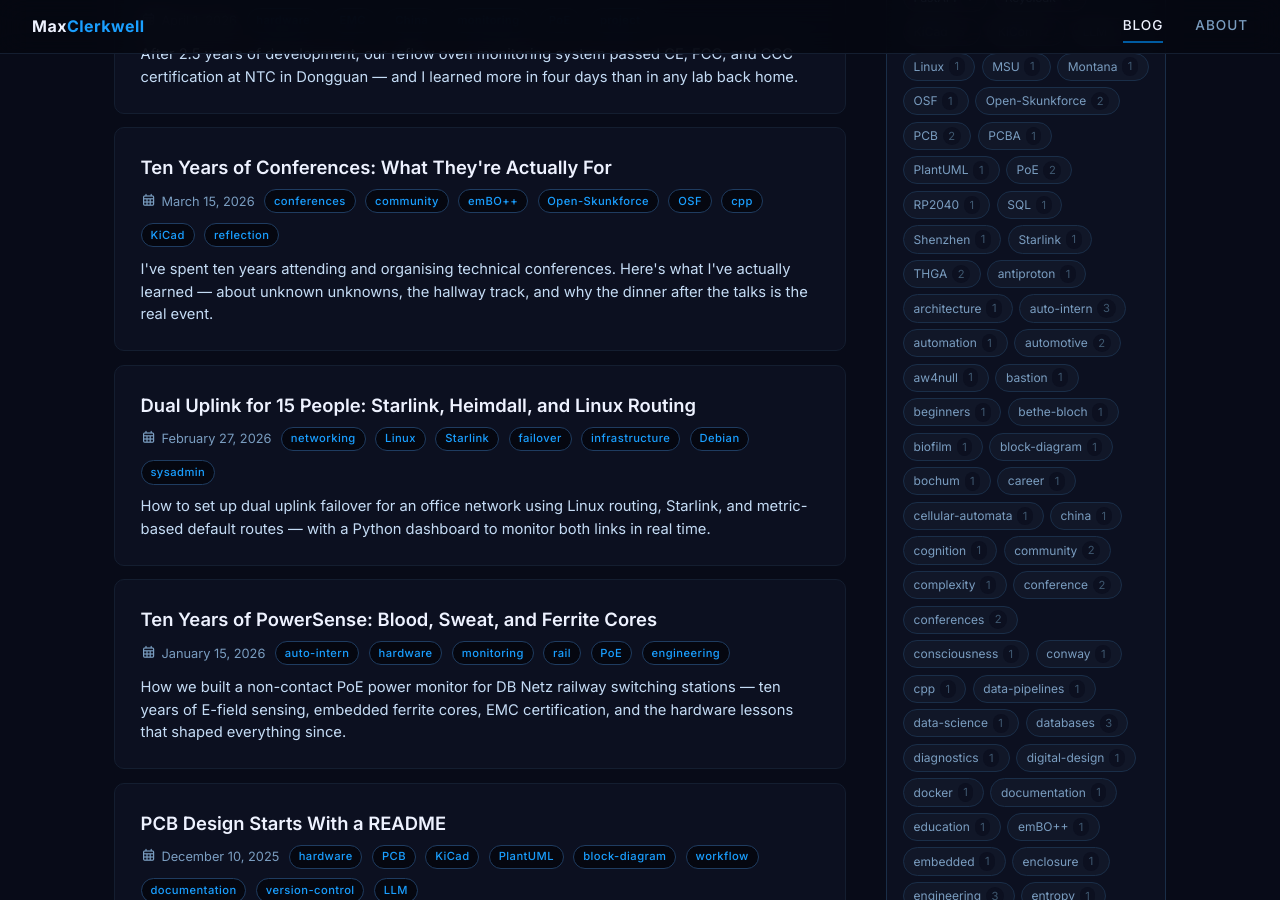
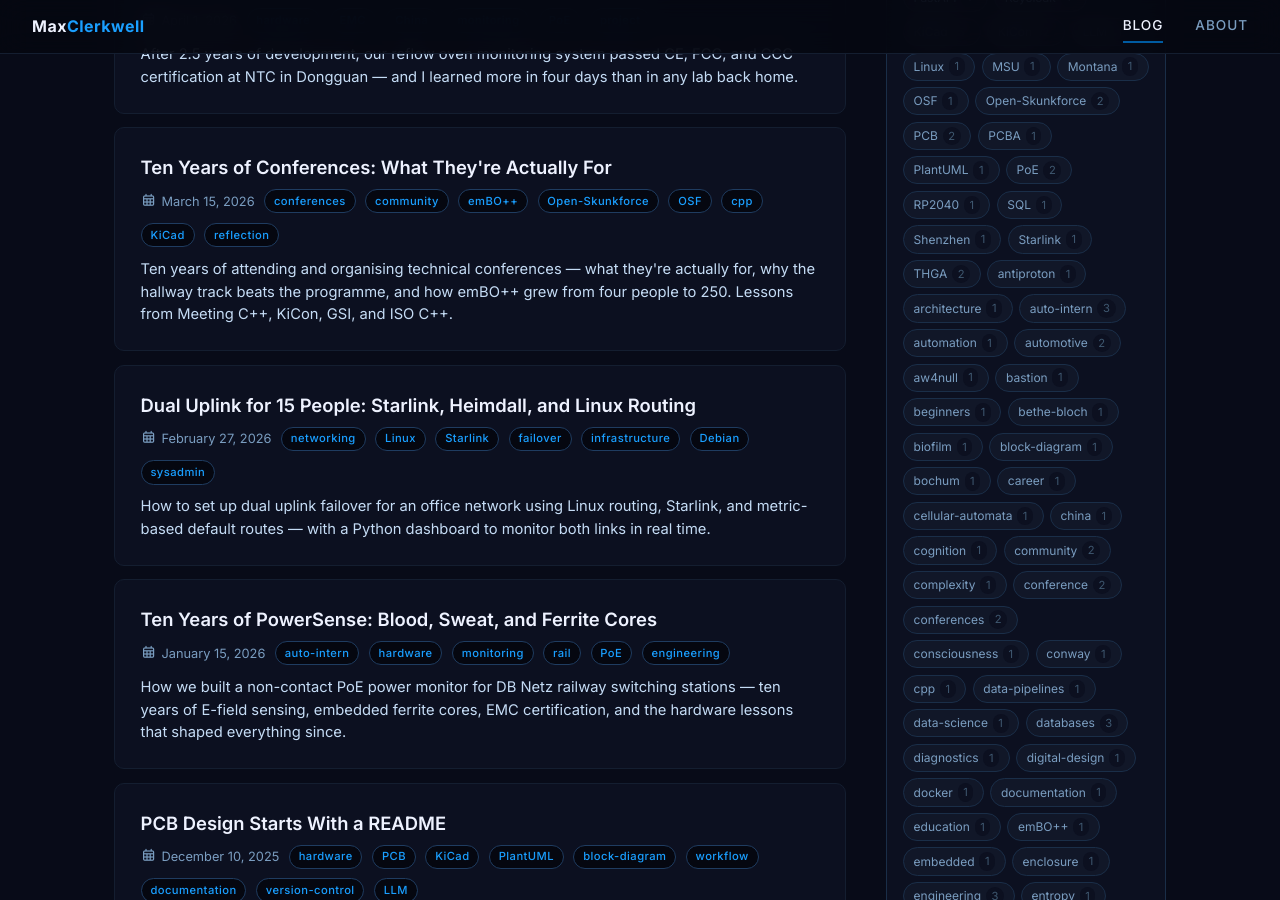
Before and after one commit to MaxClerkwell/maxclerkwell.github.io, a Jekyll site: the page built from index.html, in a window 1280 px wide and 900 px high, scrolled down 4151 px. Built offline with Jekyll 4.4.1, drawn with Linux system fonts in a browser that asks for light colours; nearby versions of some CDN libraries; library files that are not in the unit come from our copies; comment, search, counter and statistics services are not loaded.

Commit message:
SEO: optimise why-conferences post — keywords, headings, og:image
- Improve description to target conference attendance and organisation queries
- Add keywords and og:image frontmatter
- Rename five headings for better search intent coverage

Co-Authored-By: Claude Sonnet 4.6 <noreply@anthropic.com>

```diff
--- a/posts/why-conferences-march-2026/why-conferences-march-2026.md
+++ b/posts/why-conferences-march-2026/why-conferences-march-2026.md
@@ -3,13 +3,15 @@ layout: post
 title: "Ten Years of Conferences: What They're Actually For"
 date: 2026-03-15
 tags: [conferences, community, emBO++, Open-Skunkforce, OSF, cpp, KiCad, reflection]
-description: "I've spent ten years attending and organising technical conferences. Here's what I've actually learned — about unknown unknowns, the hallway track, and why the dinner after the talks is the real event."
+description: "Ten years of attending and organising technical conferences — what they're actually for, why the hallway track beats the programme, and how emBO++ grew from four people to 250. Lessons from Meeting C++, KiCon, GSI, and ISO C++."
+image: assets/stephan_und_bjarne.png
+keywords: "technical conferences, emBO++, Open Skunkforce, KiCon, Meeting C++, conference organisation, developer community, embedded C++"
 permalink: /posts/why-conferences-march-2026/
 ---
 
 In 2015 I went to my first real conference. I came back a different engineer. That sounds dramatic, but it's accurate, and it took me a while to understand why. This post is an attempt to write that down — both for myself, after ten years, and for the companies, universities, and open-source projects that keep asking us at [Open Skunkforce e.V.](https://skunkforce.org) how we think about this.
 
-## Meeting C++, 2015
+## How Meeting C++ 2015 Changed How I Think About Engineering
 
 I went to **Meeting C++ 2015** with my colleague [Odin Holmes](https://x.com/odinthenerd). At that point I thought I was a reasonably competent programmer. I was wrong — not in the way that's demoralising, but in the way that only becomes visible when you're suddenly in a room full of people who have been thinking deeply about problems you haven't encountered yet.
 
@@ -43,7 +45,7 @@ Over the past ten years, roughly:
 
 That is a lot of rooms. A lot of evenings. A lot of hallways.
 
-## The Moments That Stay
+## Three Conference Moments That Changed Something
 
 Three moments from the past decade stand out when I try to articulate what conferences are actually for.
 
@@ -79,7 +81,7 @@ Conferences have not fully recovered since COVID. That's the honest picture. Att
 
 ![emBO++ 2026 — still running, still worth it](assets/PXL_20260320_082116266.MP.jpg)
 
-## The Broader World
+## Beyond Software: PANDA, GSI, and KiCon
 
 Conferences are not only about software. Some of the most formative meetings I've attended were **PANDA and GSI collaboration meetings** at [GSI Helmholtzzentrum für Schwerionenforschung](https://www.gsi.de) in Darmstadt — particle physics, large-scale detector hardware, international teams building instruments that take decades to complete.
 
@@ -97,7 +99,7 @@ Open Skunkforce also runs smaller, focused events throughout the year — user g
 
 ![A smaller OSF evening event — focused format, green lighting, engaged audience](assets/PXL_20231103_182701752.MP.jpg)
 
-## What a Good Conference Actually Is
+## What Makes a Technical Conference Worth Attending
 
 Here is what we have learned from organising events for a decade:
 
```
Also changed, not shown: other parts of posts/why-conferences-march-2026/why-conferences-march-2026.md (+1 -1 lines).
